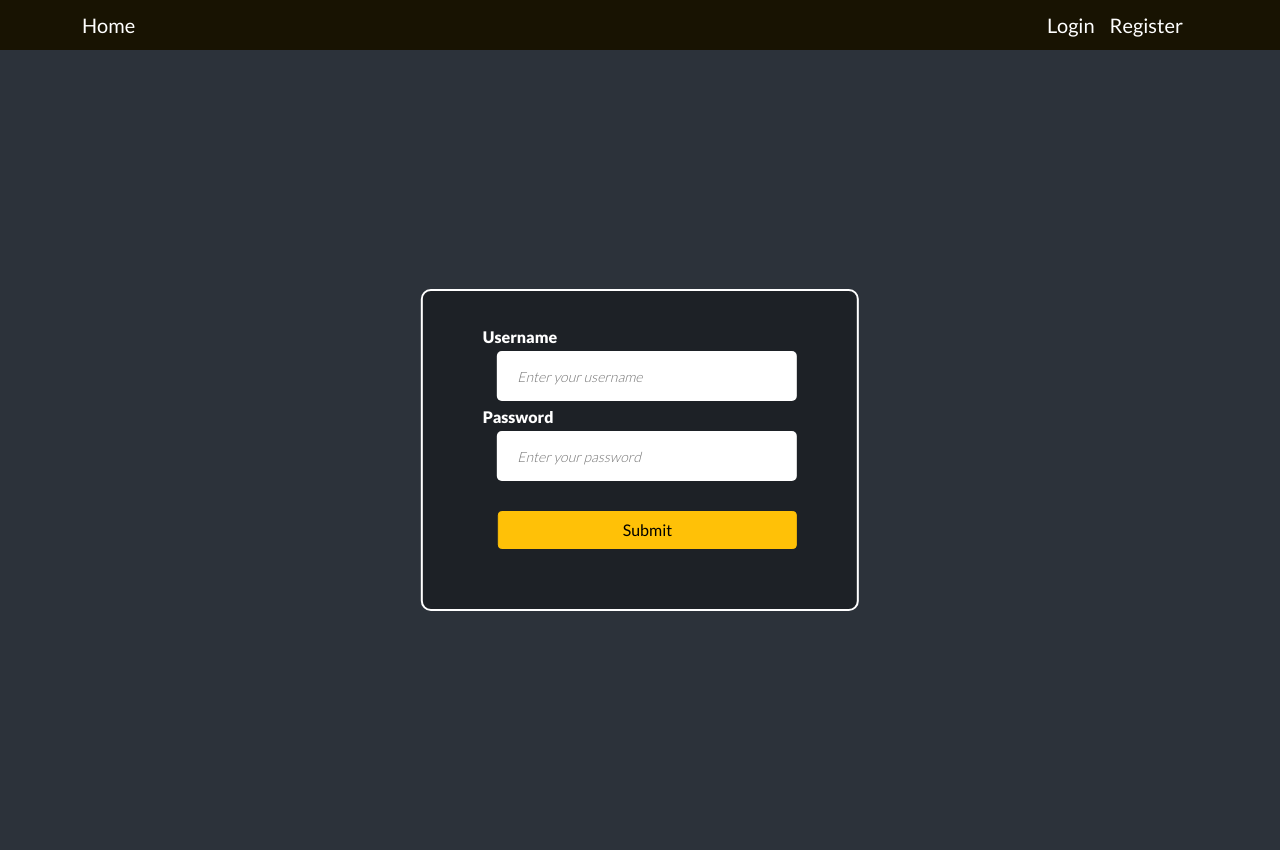
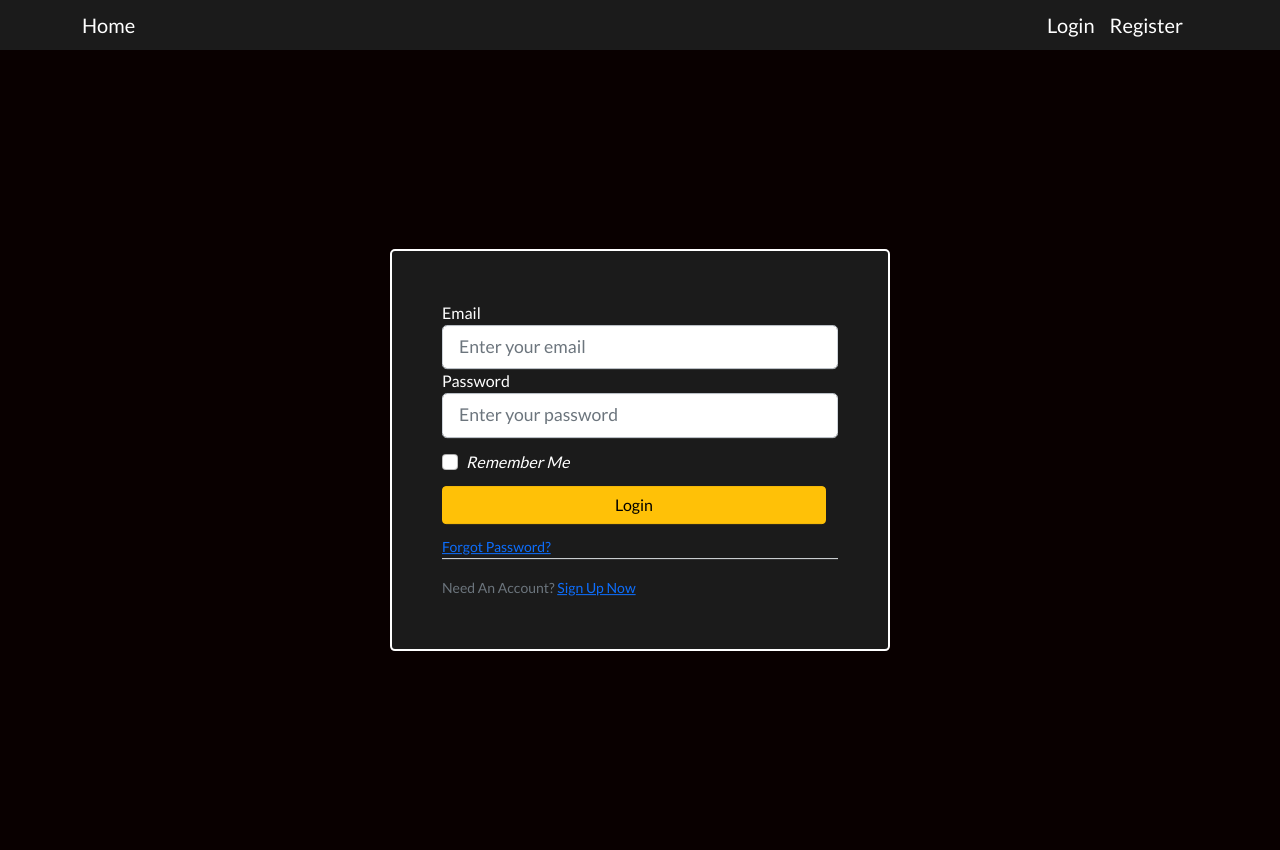
Before and after one commit to soldatov-ss/Flask-Blog, a Flask app: page /login in a window 1280 px wide. Run offline with Flask 2, Linux system fonts and the light colour scheme; some libraries are stand-ins or nearby versions.

Commit message:
upgrade login, register function and html+css

```diff
--- /dev/null
+++ b/flaskblog/forms.py
@@ -0,0 +1,36 @@
+from flask_wtf import FlaskForm
+from wtforms import StringField, PasswordField, SubmitField, BooleanField
+from wtforms.validators import DataRequired, Length, Email, EqualTo, ValidationError
+from flaskblog.models import User
+
+
+class RegistrationForm(FlaskForm):
+    username = StringField('Username', validators=[DataRequired(), Length(min=2, max=20)],
+                           render_kw={"placeholder": "Enter your username", 'style': 'font-size:100%'})
+    email = StringField('Email', validators=[DataRequired(), Email()],
+                        render_kw={"placeholder": "Enter your email", 'style': 'font-size:100%'})
+    password = PasswordField('Password', validators=[DataRequired()],
+                             render_kw={"placeholder": "Enter your password", 'style': 'font-size:100%'})
+    confirm_password = PasswordField('Confirm Password', validators=[DataRequired(), EqualTo('password')],
+                                     render_kw={"placeholder": "Repeat your password", 'style': 'font-size:100%'})
+    submit = SubmitField('Sign Up')
+
+    def validate_username(self, username):
+        user = User.query.filter_by(username=username.data).first()
+        if user:
+            raise ValidationError('That username is taken. Please choose a different one.')
+
+    def validate_email(self, email):
+        user = User.query.filter_by(username=email.data).first()
+        if user:
+            raise ValidationError('That email is taken. Please choose a different one.')
+
+
+
+class LoginForm(FlaskForm):
+    email = StringField('Email', validators=[DataRequired(), Email()],
+                        render_kw={"placeholder": "Enter your email", 'style': 'font-size:110%'})
+    password = PasswordField('Password', validators=[DataRequired()],
+                             render_kw={"placeholder": "Enter your password", 'style': 'font-size:110%'})
+    remember = BooleanField('Remember Me')
+    submit = SubmitField('Login')
--- a/flaskblog/routes.py
+++ b/flaskblog/routes.py
@@ -1,39 +1,32 @@
 from flaskblog import app
 from flask import request, render_template, url_for, flash, session, redirect
 from flaskblog.models import User, Blog
-from werkzeug.security import generate_password_hash, check_password_hash
-from flaskblog import db
+from flaskblog import db, login_manager, bcrypt
+from flaskblog.forms import RegistrationForm, LoginForm
+from flask_login import current_user, login_user, logout_user, login_required
 
 
 @app.route('/')
 def index():
-    all_posts = Blog.query.all()
-    if all_posts:
-        return render_template('index.html', posts=all_posts)
-    return render_template('index.html', posts=None)
+    # all_posts = Blog.query.all()
+    # if all_posts:
+    #     return render_template('index.html', posts=all_posts)
+    return render_template('index.html')
 
-@app.route('/register/', methods=['POST', 'GET'])
+@app.route('/register', methods=['POST', 'GET'])
 def register():
-    if request.method == 'POST':
-        user_info = request.form
+    if current_user.is_authenticated:
+        return redirect(url_for('index'))
+    form = RegistrationForm()
+    if form.validate_on_submit():
+        hashed_password = bcrypt.generate_password_hash(form.password.data).decode('utf-8')
+        user = User(username=form.username.data, email=form.email.data, password=hashed_password)
+        db.session.add(user)
+        db.session.commit()
+        flash('Your account has been created! You are now able to log in', 'success')
+        return redirect(url_for('login'))
+    return render_template('register.html', form=form)
 
-        if User.query.filter_by(email=user_info['email']).first():
-            flash('Почта уже занята', 'danger')
-            return render_template('register.html')
-        if User.query.filter_by(username=user_info['username']).first():
-            flash('Ник уже занят', 'danger')
-            return render_template('register.html')
-        if user_info['password'] != user_info['repeatPassword']:
-            flash('Passwords do not match! Please try again.', 'danger')
-            return render_template('register.html')
-
-        person = User(first_name=user_info['firstname'], last_name=user_info['lastname'], username=user_info['username'],
-                      email=user_info['email'], password=generate_password_hash(user_info['password']))
-        db.session.add(person)
-        db.session.commit()
-        flash('Success!', 'success')
-        return redirect(url_for('login'))
-    return render_template('register.html')
 
 @app.route('/about')
 def about():
@@ -42,23 +35,22 @@ def about():
 
 @app.route('/login', methods=['POST', 'GET'])
 def login():
-    if request.method == 'POST':
-        user_info = request.form
-        if  User.query.filter_by(username=user_info['username']).first():
-            person = User.query.filter_by(username=user_info['username']).first()
-            if check_password_hash(person.password, user_info['password']):
-                session['login'] = True
-                session['first_name'] = person.first_name
-                session['last_name'] = person.last_name
-                flash(f'Welcome + {session["first_name"]}!', 'success')
+    if current_user.is_authenticated:
+        return redirect(url_for('index'))
+    form = LoginForm()
+    if form.validate_on_submit():
+        user = User.query.filter_by(email=form.email.data).first()
+        if user and bcrypt.check_password_hash(user.password, form.password.data):
+            login_user(user, remember=form.remember.data)
+            next_page = request.args.get('next')
+            if next_page:
+                return redirect(next_page)
             else:
-                flash('Password is incorrect!', 'danger')
-                return render_template('login.html')
+                return redirect(url_for('index'))
         else:
-            flash('User does not exist!', 'danger')
-            return render_template('login.html')
-        return redirect(url_for('index'))
-    return render_template('login.html')
+            flash('Login Unsuccessful. Please check email and password', 'danger')
+    return render_template('login.html', form=form)
+
 
 
 @app.route('/new-post', methods=['POST', 'GET'])
@@ -78,12 +70,10 @@ def create_new_post():
 
 @app.route('/edit-post/<int:id>', methods=['POST', 'GET'])
 def edit_post(id):
-    print(id)
     if request.method == 'POST':
         new_post = request.form
         old_post = Blog.query.get(id)
         old_post.title = new_post['title']
-        # old_post.author = new_post['author']
         old_post.body = new_post['body_post']
         db.session.commit()
         flash('Blog is updated successfully', 'success')
@@ -119,6 +109,5 @@ def delete_post(id):
 
 @app.route('/logout')
 def logout():
-    session.clear()
-    flash('You have been logged out!', 'success')
-    return redirect('/')
+    logout_user()
+    return redirect(url_for('index'))
--- a/flaskblog/static/sass/_login.sass
+++ b/flaskblog/static/sass/_login.sass
@@ -1,39 +1,25 @@
-.form
+.login
     background-color: $color-login
     min-height: 100vh
     position: relative
-    &_items
+    &-box
+        position: absolute
+        top: 50%
+        left: 50%
+        transform: translate(-50%, -50%)
+        width: 500px
+        border: 2px solid #fff
+        padding: 50px
         background-color: $color-login2
-        position: absolute
-        display: grid
-        grid-template-columns: (1, 400px)
-        grid-template-rows: repeat(2, 50px)
-        grid-gap: 30px
-        padding: 60px
-        border: 2px solid #fff
-        border-radius: 10px
-        left: 50%
-        top: 50%
-        transform: translate(-50%, -50%)
-    div
-        display: flex
-        justify-content: space-between
+        border-radius: 5px
     .btn
-        margin-left: 15px
-    input
-        height: 50px
-        background-color: #ffffff
-        border-radius: 5px
-        margin-bottom: 15px
-        border: none
-        font-size: 14px
-        padding: 0 20px
-        font-weight: 300
-        color: #4b4b4b
-        width: 300px
+        margin: 10px 0
+        padding: 0.375rem 10.75rem
+    .form-check-input
+        margin-top: 1em
+    .form-check-label
+        color: #fff
         font-style: italic
-    label
-        margin-top: -26px
-        margin-right: -60px
+        margin-top: 12px
+    .form-control-label
         color: #fff
-        font-weight: bold
--- a/flaskblog/static/sass/style.sass
+++ b/flaskblog/static/sass/style.sass
@@ -1,7 +1,7 @@
 $main-color: #c5b94a
 $main-color-2: #e9e19f
-$color-login: #2C323A
-$color-login2: #1D2126
+$color-login: #090000
+$color-login2: #1b1b1b
 *
     font-family: 'Lato', sans-serif
     box-sizing: border-box
@@ -40,7 +40,7 @@ $color-login2: #1D2126
     height: 50px
 
     &_line
-        background-color: #181302
+        background-color: #1b1b1b
     &_section
         display: flex
         align-items: center
--- a/flaskblog/templates/base.html
+++ b/flaskblog/templates/base.html
@@ -24,14 +24,14 @@
 <header class='header'>
   <div class="header_section">
     <div class="header_item"><a href="/">Home</a></div>
-    {% if session.login %}
+    {% if current_user.is_authenticated %}
     <div class="header_item"><a href="{{ url_for('create_new_post') }}">Create a new post</a></div>
     <div class="header_item"><a href="{{ url_for('my_all_posts') }}">My Posts</a></div>
     {% endif %}
   </div>
   <div class="header_section">
-    {% if session.login %}
-    <div class="header_item"><a href="/logout">Logout</a></div>
+    {% if current_user.is_authenticated %}
+    <div class="header_item"><a href="{{ url_for('logout') }}">Logout</a></div>
     {% else %}
     <div class="header_item"><a href="{{ url_for('login') }}">Login</a></div>
     <div class="header_item"><a href="{{ url_for('register') }}">Register</a></div>
--- a/flaskblog/templates/login.html
+++ b/flaskblog/templates/login.html
@@ -6,20 +6,56 @@
 {% block content %}
 
 
-<div class="form">
+<div class="login">
   <div class="container">
-    <form class='form_items' method="POST">
-        <div>
-            <label for="username">Username</label>
-            <input type="text" class="" id="username" name='username' placeholder="Enter your username" required>
+      <div class="login-box">
+      <form action="" class="form-group" method="POST">
+          {{ form.hidden_tag() }}
+          <div class='form-group'>
+            {{ form.email.label(class='form-control-label') }}
+            {% if form.email.errors %}
+                {{ form.email(class='form-control form-control-lg is-invalid') }}
+                <div class="invalid-feedback">
+                    {% for error in form.email.errors %}
+                        <span>{{ error }}</span>
+                    {% endfor %}
+                </div>
+            {% else %}
+            {{ form.email(class='form-control form-control-lg') }}
+            {% endif %}
         </div>
-        <div>
-            <label for="password">Password</label>
-            <input type="password"  id="password" name='password' placeholder="Enter your password" required>
+          <div class='form-group'>
+            {{ form.password.label(class="form-control-label") }}
+            {% if form.password.errors %}
+                {{ form.password(class="form-control form-control-lg is-invalid") }}
+                <div class="invalid-feedback">
+                    {% for error in form.password.errors %}
+                        <span>{{ error }}</span>
+                    {% endfor %}
+                </div>
+            {% else %}
+                {{ form.password(class="form-control form-control-lg") }}
+            {% endif %}
         </div>
-        <button type="submit" class="btn btn-warning" >Submit</button>
-    </form>
+        <div class="form-check">
+          {{ form.remember(class="form-check-input") }}
+          {{ form.remember.label(class="form-check-label") }}
+      </div>
+      <div class="form-group">
+          {{ form.submit(class="btn btn-warning") }}
+      </div>
+      <small class="text-muted ml-2">
+          <a href="#">Forgot Password?</a>
+      </small>
+        </form>
+          <div class="border-top pt-3">
+          <small class="text-muted">
+            Need An Account? <a class="ml-2" href="{{ url_for('register') }}"> Sign Up Now</a>
+          </small>
+          </div>
+
+      </div>
+    </div>
   </div>
-</div>
 
 {% endblock %}
```
Also changed, not shown: flaskblog/__init__.py (+7 -1 lines), flaskblog/models.py (+23 -9 lines), flaskblog/static/sass/_media.sass (+24 -58 lines), flaskblog/static/sass/_register.sass (+18 -34 lines), flaskblog/templates/register.html (+59 -22 lines), flaskblog/blog.db, flaskblog/static/css/style.min.css, flaskblog/static/img/1.jpg (added), 1 other file.
